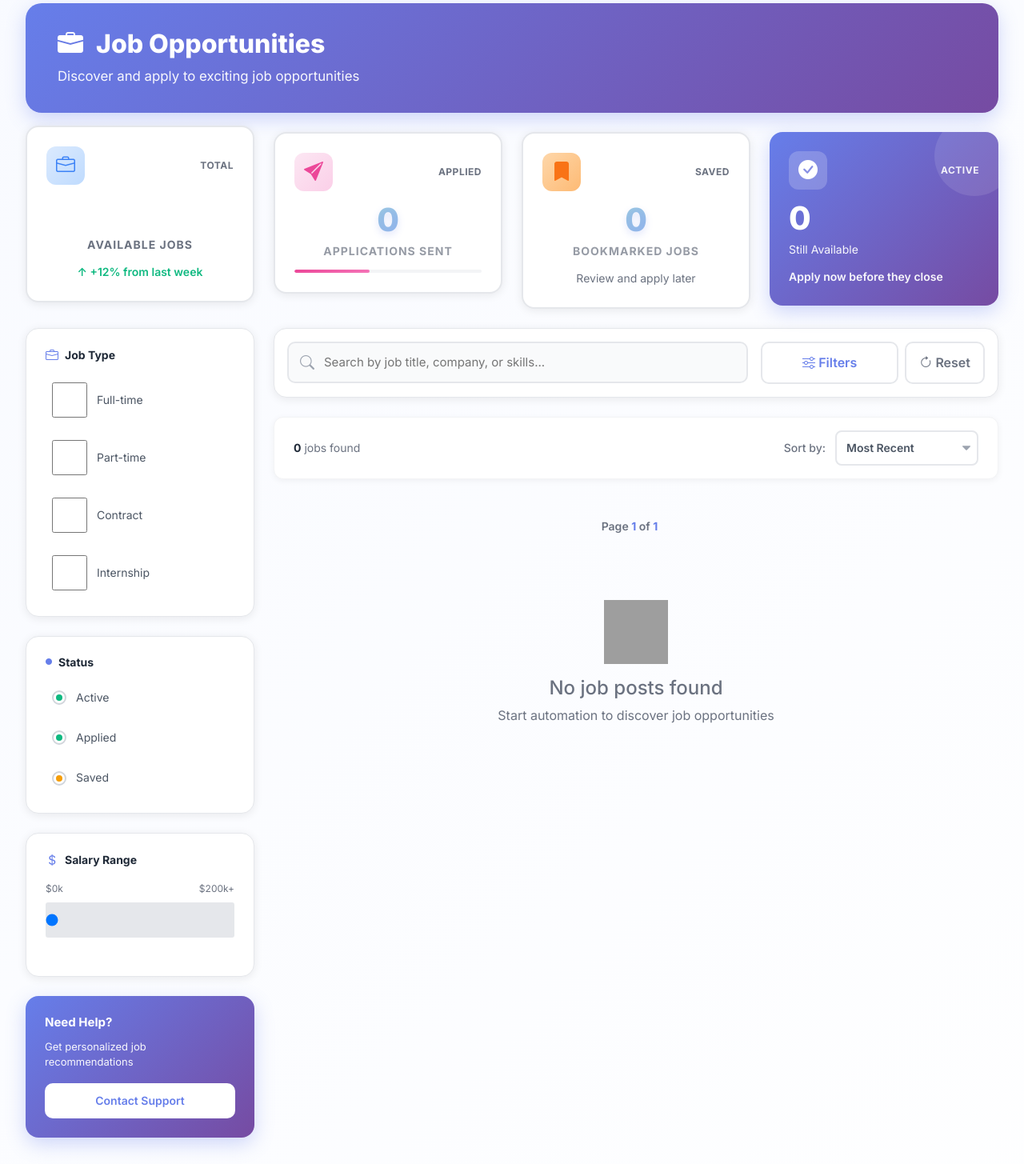
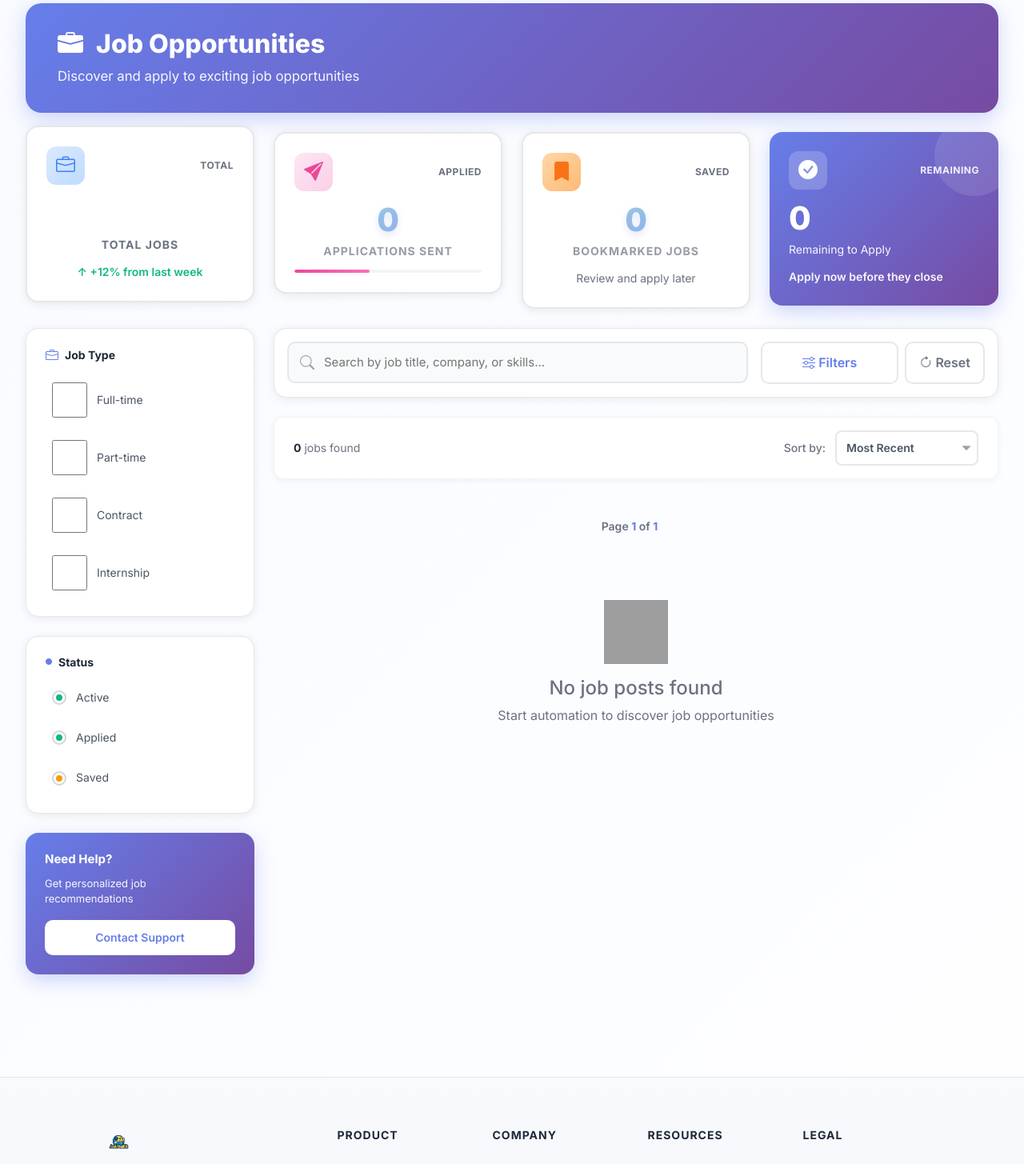
Before and after one commit to manuchaturvedi/email-sent-site, a Flask app: template sendmail/templates/job_posts.html in a window 1280 px wide. Shown: the part 183-1638 px from the top of the page at 80% size. Run offline with Flask 3, Linux system fonts and the light colour scheme; the template is opened without the code that fills it, so the values that code supplies are empty; grey boxes are pictures that could not be loaded.

Commit message:
Update job posts: Remove salary filter, show recruiter email, update stats labels

```diff
--- a/sendmail/templates/job_posts.html
+++ b/sendmail/templates/job_posts.html
@@ -1640,7 +1640,7 @@
                         <span style="font-size: 0.75rem; font-weight: 700; color: #6b7280; text-transform: uppercase; letter-spacing: 0.5px;">Total</span>
                     </div>
                     <div class="stat-number" id="countAll" style="font-size: 2.5rem; font-weight: 800; color: #1f2937; line-height: 1;">{{ job_posts|length }}</div>
-                    <div class="stat-label" style="font-size: 0.875rem; color: #6b7280; margin-top: 0.5rem;">Available Jobs</div>
+                    <div class="stat-label" style="font-size: 0.875rem; color: #6b7280; margin-top: 0.5rem;">Total Jobs</div>
                     <div style="margin-top: 0.75rem; color: #10b981; font-size: 0.875rem; font-weight: 600;">
                         <span style="color: #10b981;">↑ +12%</span> from last week
                     </div>
@@ -1691,10 +1691,10 @@
                         <div style="width: 48px; height: 48px; background: rgba(255,255,255,0.2); backdrop-filter: blur(10px); border-radius: 12px; display: flex; align-items: center; justify-content: center;">
                             <i class="bi bi-check-circle-fill" style="font-size: 1.5rem; color: white;"></i>
                         </div>
-                        <span style="font-size: 0.75rem; font-weight: 700; text-transform: uppercase; letter-spacing: 0.5px; opacity: 0.9;">Active</span>
+                        <span style="font-size: 0.75rem; font-weight: 700; text-transform: uppercase; letter-spacing: 0.5px; opacity: 0.9;">Remaining</span>
                     </div>
                     <div style="font-size: 2.5rem; font-weight: 800; line-height: 1; position: relative;">{{ job_posts|length }}</div>
-                    <div style="font-size: 0.875rem; margin-top: 0.5rem; opacity: 0.95; position: relative;">Still Available</div>
+                    <div style="font-size: 0.875rem; margin-top: 0.5rem; opacity: 0.95; position: relative;">Remaining to Apply</div>
                     <div style="margin-top: 0.75rem; font-size: 0.875rem; font-weight: 600; opacity: 0.95; position: relative;">
                         Apply now before they close
                     </div>
@@ -1758,20 +1758,6 @@
                     </div>
                 </div>
 
-                <!-- Salary Range Filter -->
-                <div style="background: white; border-radius: 16px; padding: 1.5rem; box-shadow: 0 2px 12px rgba(0,0,0,0.08); border: 1px solid #e5e7eb; margin-bottom: 1.5rem;">
-                    <h6 style="font-size: 0.875rem; font-weight: 700; color: #1f2937; margin-bottom: 1rem; display: flex; align-items: center; gap: 0.5rem;">
-                        <i class="bi bi-currency-dollar" style="color: #667eea;"></i> Salary Range
-                    </h6>
-                    <div style="margin-bottom: 1rem;">
-                        <div style="display: flex; justify-content: space-between; margin-bottom: 0.5rem;">
-                            <span style="font-size: 0.75rem; color: #6b7280;">$0k</span>
-                            <span style="font-size: 0.75rem; color: #6b7280;">$200k+</span>
-                        </div>
-                        <input type="range" min="0" max="200" value="0" style="width: 100%; height: 6px; border-radius: 3px; background: linear-gradient(90deg, #667eea 0%, #667eea 0%, #e5e7eb 0%, #e5e7eb 100%); outline: none; appearance: none; cursor: pointer;" />
-                    </div>
-                </div>
-
                 <!-- Need Help Card -->
                 <div style="background: linear-gradient(135deg, #667eea 0%, #764ba2 100%); border-radius: 16px; padding: 1.5rem; color: white; box-shadow: 0 8px 24px rgba(102,126,234,0.3);">
                     <h6 style="font-weight: 700; margin-bottom: 0.75rem; font-size: 0.9375rem;">Need Help?</h6>
@@ -1890,9 +1876,9 @@
                             </span>
                         </div>
 
-                        <!-- Description Preview -->
+                        <!-- Recruiter Email -->
                         <p style="font-size: 0.875rem; color: #6b7280; line-height: 1.6; margin-bottom: 1rem; overflow: hidden; text-overflow: ellipsis; display: -webkit-box; -webkit-line-clamp: 3; -webkit-box-orient: vertical;">
-                            {{ post.get('description', 'No description available')[:150] }}{% if post.get('description', '')|length > 150 %}...{% endif %}
+                            <i class="bi bi-envelope-fill" style="color: #667eea; margin-right: 0.5rem;"></i><strong>Recruiter:</strong> {{ post.get('email', 'No email available') }}
                         </p>
 
                         <!-- Skills Tags -->
```
